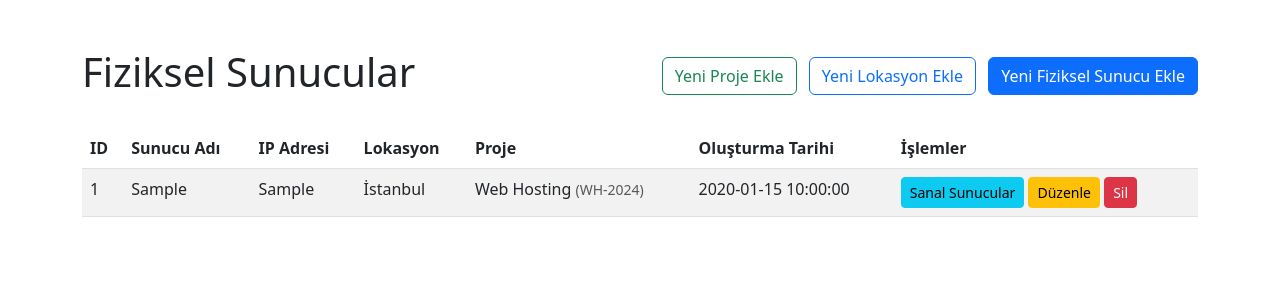
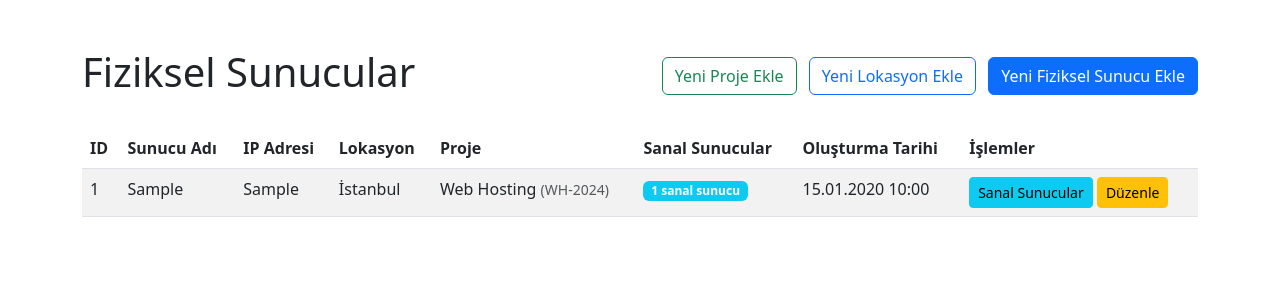
Before and after one commit to hermesthecat/sistem_takip, a PHP site: page / in a window 1280 px wide. Shown: the top 300 px of the page. Run offline with PHP 8.4, Linux system fonts and the light colour scheme; data comes from the database, SQL or seed files in the repository; tables that the repository leaves empty hold one stand-in row (values such as "Sample post").

Commit message:
Fiziksel sunucu silme ve index sayfasında geliştirmeler
- Fiziksel sunucu silme işleminde bağlı sanal sunucu kontrolü ekle
- Index sayfasına hata/başarı mesaj sistemi ekle
- Sanal sunucu sayısını listede göster
- Silme butonunu sadece sanal sunucu olmayan sunuculara etkinleştir
- Tablo görünümünü responsive hale getir
- Tarih formatını düzenle

```diff
--- a/index.php
+++ b/index.php
@@ -4,7 +4,17 @@
  */
 require_once 'config/database.php';
 
-$sql = "SELECT fs.*, l.lokasyon_adi, p.proje_adi, p.proje_kodu
+$mesaj = '';
+
+// URL'den gelen mesajları kontrol et
+if (isset($_GET['hata'])) {
+    $mesaj = "<div class='alert alert-danger'>" . htmlspecialchars($_GET['hata']) . "</div>";
+} elseif (isset($_GET['basari'])) {
+    $mesaj = "<div class='alert alert-success'>" . htmlspecialchars($_GET['basari']) . "</div>";
+}
+
+$sql = "SELECT fs.*, l.lokasyon_adi, p.proje_adi, p.proje_kodu,
+        (SELECT COUNT(*) FROM sanal_sunucular WHERE fiziksel_sunucu_id = fs.id) as sanal_sayi
         FROM fiziksel_sunucular fs
         LEFT JOIN lokasyonlar l ON fs.lokasyon_id = l.id
         LEFT JOIN projeler p ON fs.proje_id = p.id
@@ -21,6 +31,8 @@ $result = mysqli_query($conn, $sql);
 </head>
 <body>
     <div class="container mt-5">
+        <?php echo $mesaj; ?>
+
         <div class="d-flex justify-content-between align-items-center mb-4">
             <h1>Fiziksel Sunucular</h1>
             <div>
@@ -29,6 +41,7 @@ $result = mysqli_query($conn, $sql);
                 <a href="fiziksel_sunucu_ekle.php" class="btn btn-primary">Yeni Fiziksel Sunucu Ekle</a>
             </div>
         </div>
+        <div class="table-responsive">
             <table class="table table-striped">
                 <thead>
                     <tr>
@@ -37,6 +50,7 @@ $result = mysqli_query($conn, $sql);
                         <th>IP Adresi</th>
                         <th>Lokasyon</th>
                         <th>Proje</th>
+                        <th>Sanal Sunucular</th>
                         <th>Oluşturma Tarihi</th>
                         <th>İşlemler</th>
                     </tr>
@@ -57,21 +71,33 @@ $result = mysqli_query($conn, $sql);
                                 echo "<span class='text-muted'>-</span>";
                             }
                             echo "</td>";
-                        echo "<td>" . $row['olusturma_tarihi'] . "</td>";
+                            echo "<td>";
+                            if ($row['sanal_sayi'] > 0) {
+                                echo "<span class='badge bg-info'>" . $row['sanal_sayi'] . " sanal sunucu</span>";
+                            } else {
+                                echo "<span class='badge bg-secondary'>Yok</span>";
+                            }
+                            echo "</td>";
+                            echo "<td>" . date('d.m.Y H:i', strtotime($row['olusturma_tarihi'])) . "</td>";
                             echo "<td>
                                     <a href='sanal_sunucular.php?fiziksel_id=" . $row['id'] . "' class='btn btn-info btn-sm'>Sanal Sunucular</a>
-                                <a href='fiziksel_sunucu_duzenle.php?id=" . $row['id'] . "' class='btn btn-warning btn-sm'>Düzenle</a>
-                                <a href='fiziksel_sunucu_sil.php?id=" . $row['id'] . "' class='btn btn-danger btn-sm' onclick='return confirm(\"Emin misiniz?\")'>Sil</a>
-                            </td>";
+                                    <a href='fiziksel_sunucu_duzenle.php?id=" . $row['id'] . "' class='btn btn-warning btn-sm'>Düzenle</a>";
+                            if ($row['sanal_sayi'] == 0) {
+                                echo " <a href='fiziksel_sunucu_sil.php?id=" . $row['id'] . "'
+                                         class='btn btn-danger btn-sm'
+                                         onclick='return confirm(\"Bu fiziksel sunucuyu silmek istediğinize emin misiniz?\")'>Sil</a>";
+                            }
+                            echo "</td>";
                             echo "</tr>";
                         }
                     } else {
-                    echo "<tr><td colspan='7' class='text-center'>Henüz fiziksel sunucu eklenmemiş.</td></tr>";
+                        echo "<tr><td colspan='8' class='text-center'>Henüz fiziksel sunucu eklenmemiş.</td></tr>";
                     }
                     ?>
                 </tbody>
             </table>
         </div>
+    </div>
     <script src="https://cdn.jsdelivr.net/npm/bootstrap@5.3.0/dist/js/bootstrap.bundle.min.js"></script>
 </body>
 </html>
```
Also changed, not shown: fiziksel_sunucu_sil.php (+23 -14 lines). Lines whose indentation alone changed are shown as unchanged.
